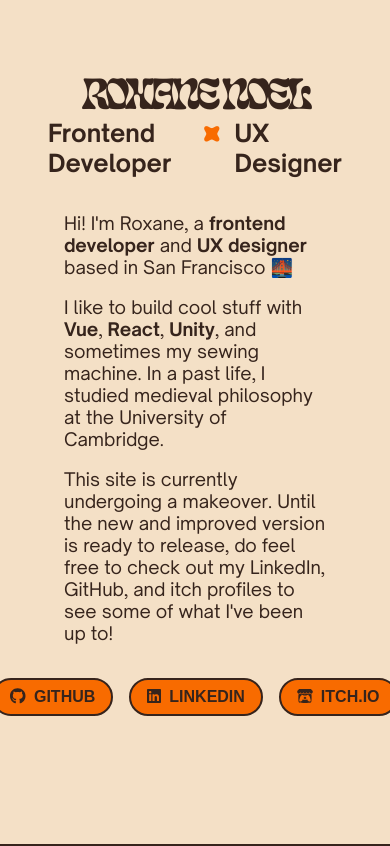
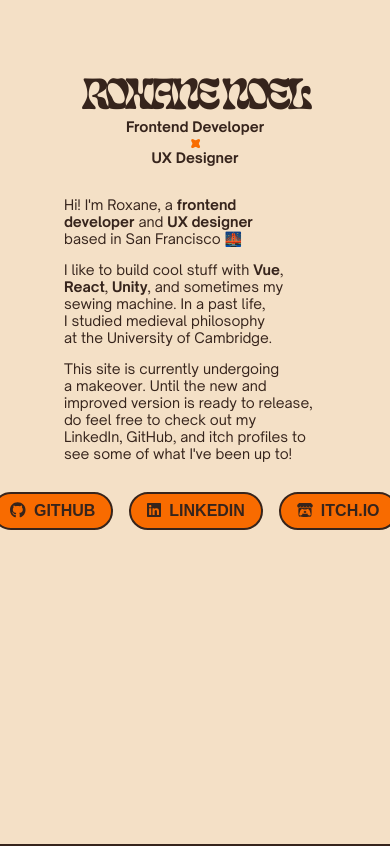
Before and after one commit to Roxanoel/roxanoel.github.io, a React (Create React App) app: page / in a window 390 px wide. Built offline with nearby package versions, Linux system fonts and the light colour scheme.

Commit message:
Added breakpoints

```diff
--- a/src/scss/components/_hero-text.scss
+++ b/src/scss/components/_hero-text.scss
@@ -23,3 +23,8 @@
         padding: 16px;
     }
 }
+@media only screen and (max-width: 400px) {
+    .hero-text-container {
+        font-size: 14px;
+    }
+}
--- a/src/scss/components/_job-titles.scss
+++ b/src/scss/components/_job-titles.scss
@@ -14,3 +14,27 @@
     font-size: 48px;
     line-height: 24px;
 }
+
+@media only screen and (max-width: 900px) {
+    .job-titles-container {
+        font-size: 16px;
+    }
+
+    .job-titles-asterisk {
+        font-size: 32px;
+        line-height: 16px;
+    }
+}
+@media only screen and (max-width: 400px) {
+    .job-titles-container {
+        font-size: 14px;
+        flex-direction: column;
+        align-items: center;
+        gap: 0px;
+    }
+
+    .job-titles-asterisk {
+        font-size: 28px;
+        line-height: 14px;
+    }
+}
--- a/src/scss/components/_title.scss
+++ b/src/scss/components/_title.scss
@@ -22,6 +22,12 @@
     padding-left: 1.75rem;
   }
 
+  @media only screen and (max-width: 900px) {
+    #title {
+      font-size: 5rem;
+    }
+  }
+
   @media only screen and (max-width: 600px) {
     #title {
       font-size: 3rem;
```
